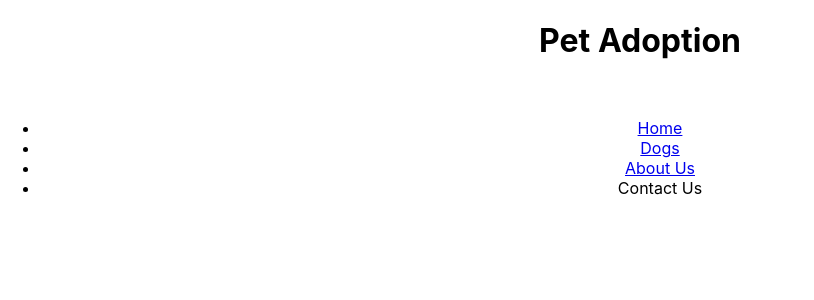
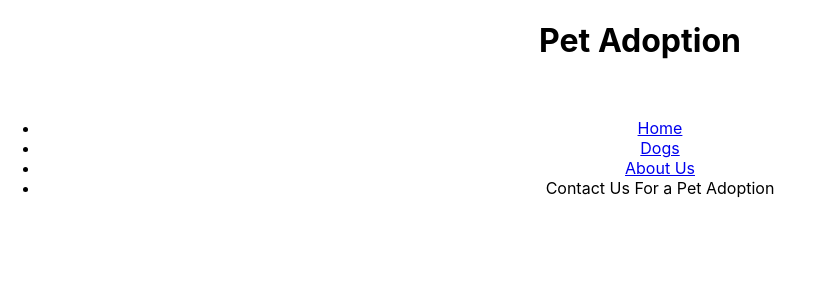
Before and after one commit to KamelB96/pet_adoption, a React (Create React App) app: page / in a window 1280 px wide. Shown: the top 300 px of the page, without its empty margins (0-814 px from the left). Built offline with nearby package versions, Linux system fonts and the light colour scheme.

Commit message:
adding a test branch

```diff
--- a/src/App.js
+++ b/src/App.js
@@ -18,7 +18,7 @@ function App() {
           <li>
             <a href="/about">About Us</a>
           </li>
-          <li> Contact Us </li>
+          <li> Contact Us For a Pet Adoption </li>
         </ul>
       </nav>
     </div>
```
